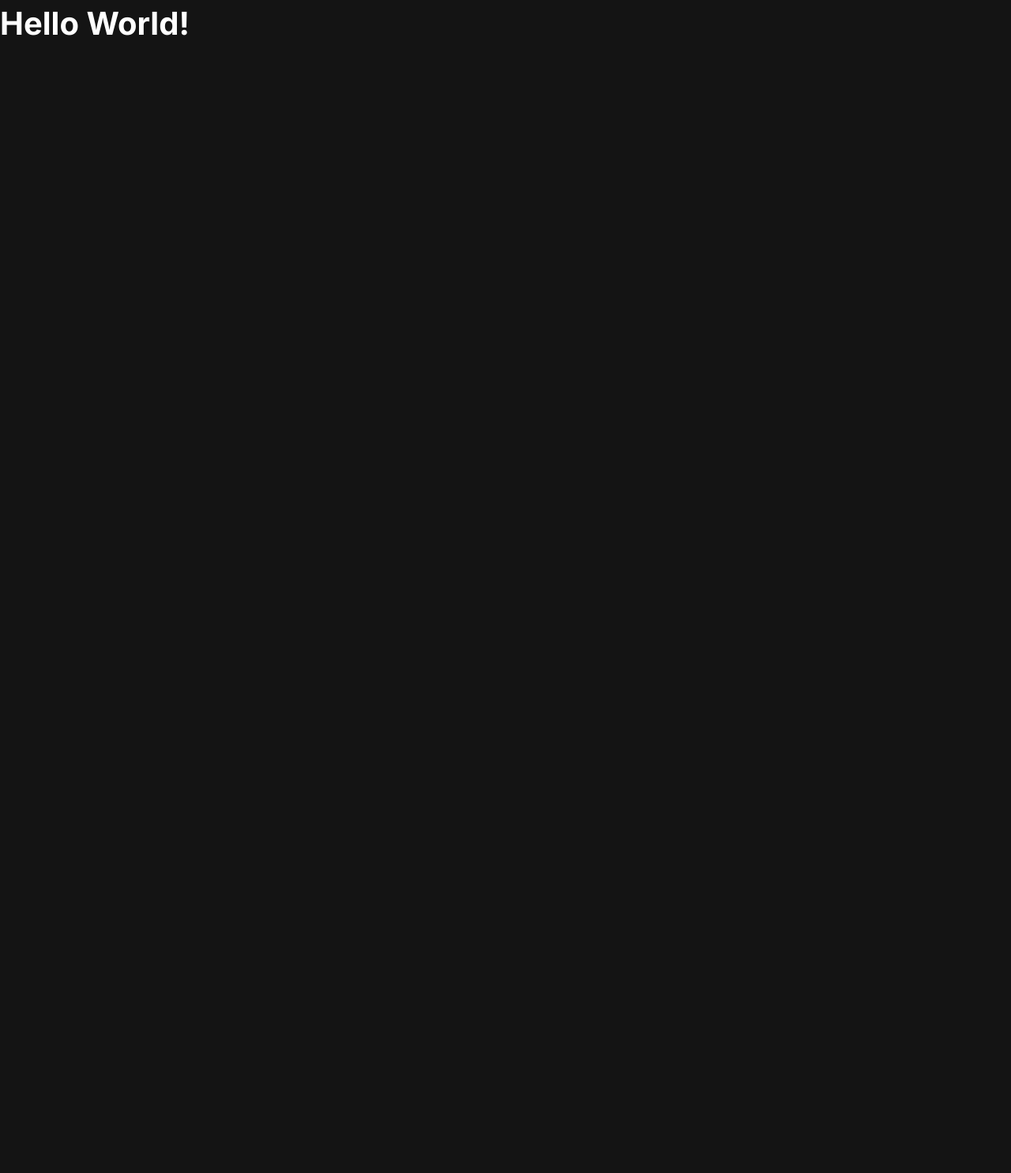
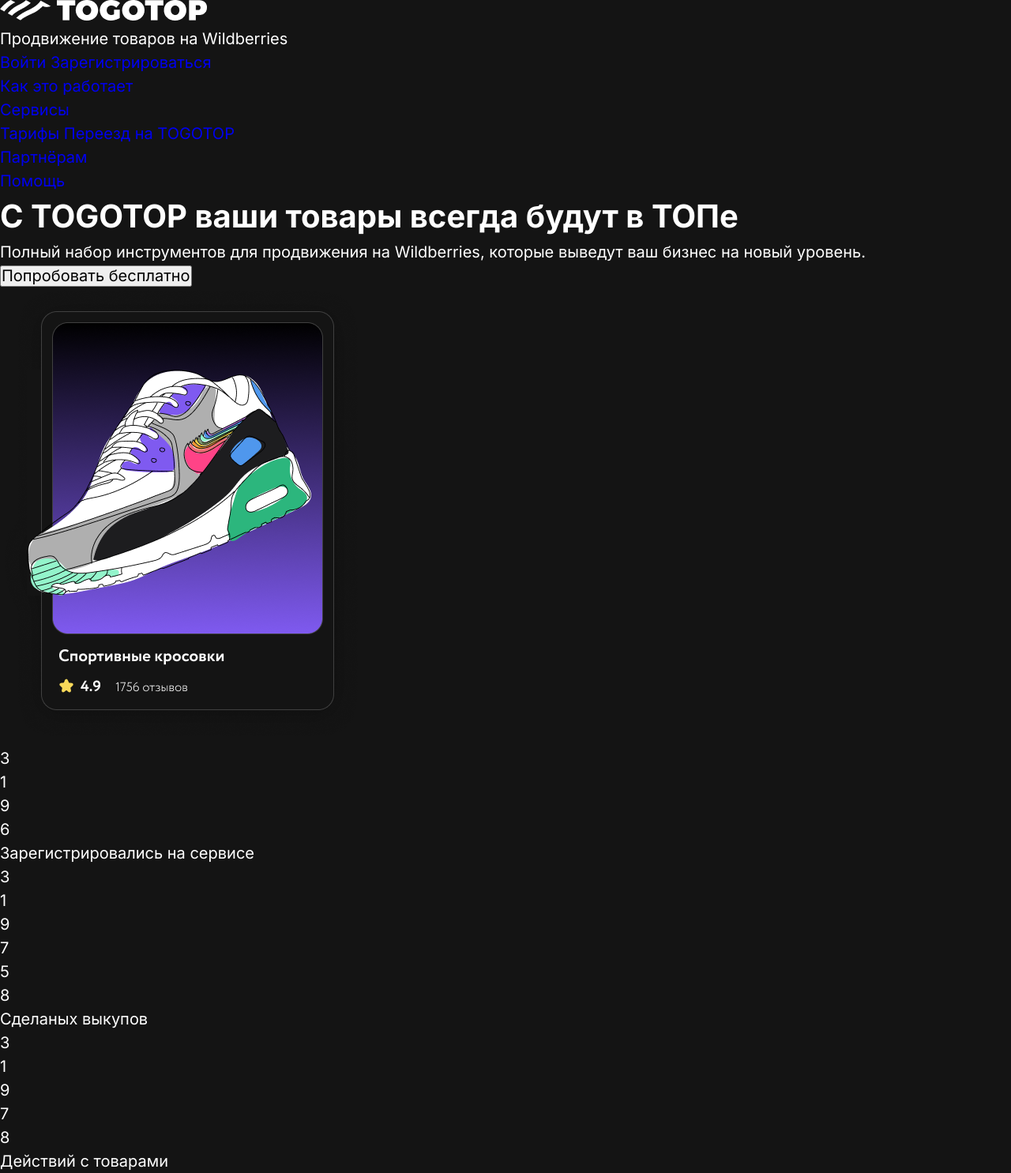
Before and after one commit to Drenyash/Togotop, a plain HTML site: page togotop/index.html in a window 1280 px wide. Shown: the whole page at 79% size. Before the commit the page ends 800 px from the top, so only its background shows below. Drawn offline with Linux system fonts and the light colour scheme.

Commit message:
Разметка Header

```diff
--- a/togotop/index.html
+++ b/togotop/index.html
@@ -16,7 +16,78 @@
 </head>
 <body>
 
-  <h1>Hello World!</h1>
+  <header class="main-header">
+    <div class="main-header__header">
+      <div class="main-header__logo">
+        <img src="img/logo.png" alt="Togotop - Продвижение товаров на Wildberries" class="logo main-header__logo">
+        <p class="main-header__description">Продвижение товаров на Wildberries</p>
+      </div>
+      <div class="user-navigation main-header__user-navigation">
+        <a href="#" class="user-navigation__link user-navigation__link_login">Войти</a>
+        <a href="#" class="user-navigation__link user-navigation__link_regisrer">Зарегистрироваться</a>
+      </div>
+    </div>
+    <nav class="main-nav main-header__nav">
+      <a href="#" class="main-nav__link">Как это работает</a>
+      <ul class="main-nav__list">
+        <li class="main-nav__item">
+          <a href="#" class="main-nav__link">Сервисы</a>
+        </li>
+      </ul>
+      <a href="#" class="main-nav__link">Тарифы</a>
+      <a href="#" class="main-nav__link main-nav__link_green">Переезд на TOGOTOP</a>
+      <ul class="main-nav__list">
+        <li class="main-nav__item">
+          <a href="#" class="main-nav__link">Партнёрам</a>
+        </li>
+      </ul>
+      <a href="#" class="main-nav__link">Помощь</a>
+    </nav>
+    <div class="main-intro main-header__intro">
+      <div class="main-intro__col">
+        <h1 class="main-intro__title">С TOGOTOP <span class="main-intro__title_purple">ваши товары</span> всегда будут в <span class="main-intro__title_green">ТОПе</span></h1>
+        <p class="main-intro__text">Полный набор инструментов для продвижения на Wildberries, которые выведут ваш бизнес на новый уровень.</p>
+        <button class="main-intro__button">Попробовать бесплатно</button>
+      </div>
+      <div class="main-intro__col">
+        <div class="product-preview">
+          <img src="img/icons/product-preview.png" alt="" class="product-preview__image">
+        </div>
+      </div>
+    </div>
+    <div class="main-stats main-header__stats">
+      <div class="main-stats__item">
+        <div class="main-stats__nums">
+          <div class="main-stats__num">3</div>
+          <div class="main-stats__num">1</div>
+          <div class="main-stats__num">9</div>
+          <div class="main-stats__num">6</div>
+        </div>
+        <p class="main-stats__text">Зарегистрировались на сервисе</p>
+      </div>
+      <div class="main-stats__item">
+        <div class="main-stats__nums">
+          <div class="main-stats__num">3</div>
+          <div class="main-stats__num">1</div>
+          <div class="main-stats__num">9</div>
+          <div class="main-stats__num">7</div>
+          <div class="main-stats__num">5</div>
+          <div class="main-stats__num">8</div>
+        </div>
+        <p class="main-stats__text">Сделаных выкупов</p>
+      </div>
+      <div class="main-stats__item">
+        <div class="main-stats__nums">
+          <div class="main-stats__num">3</div>
+          <div class="main-stats__num">1</div>
+          <div class="main-stats__num">9</div>
+          <div class="main-stats__num">7</div>
+          <div class="main-stats__num">8</div>
+        </div>
+        <p class="main-stats__text">Действий с товарами</p>
+      </div>
+    </div>
+  </header>
 
 </body>
 </html>
```
Also changed, not shown: togotop/img/icons/product-preview.png (added).
